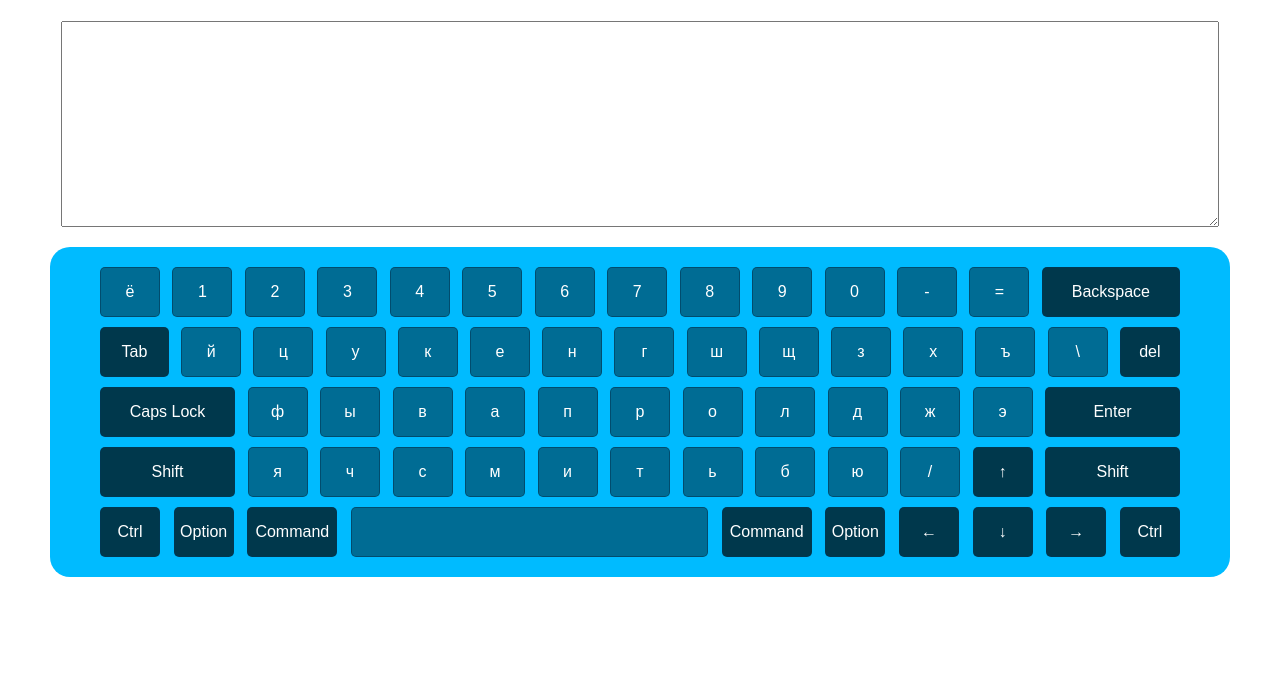
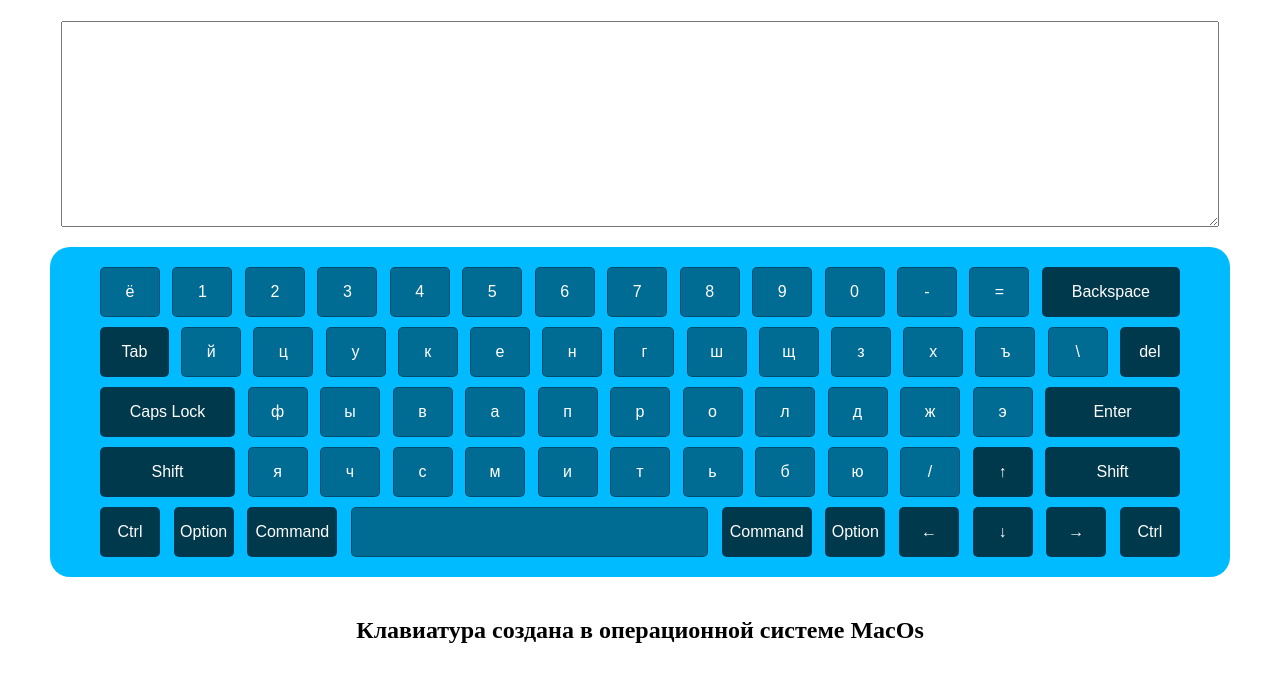
Before and after one commit to khaleeva/virtual-keyboard, a website built with webpack: page src/index.html in a window 1280 px wide. Shown: the part 79-760 px from the top of the page. Built offline with nearby package versions, Linux system fonts and the light colour scheme.

Commit message:
refactor: update render all dom elements from js

```diff
--- a/src/index.js
+++ b/src/index.js
@@ -6,31 +6,32 @@ import {Buttons} from "./js/Buttons";
 
 
 window.onload = function () {
-    const container = document.createElement('div')
-    container.classList.add('container')
-    const h1 = document.createElement('h1')
-    h1.innerText = 'Virtual Keyboard';
-    const textarea = document.createElement('textarea');
-    const keyboard = document.createElement('div')
-    keyboard.classList.add('keyboard')
-    textarea.rows = '10';
-    container.append(h1)
-    container.append(textarea)
-    container.append(keyboard)
-    document.querySelector('body').append(container)
-    renderButtonsToDom()
-
+    generateHtml();
+    if(document.querySelector('.keyboard')){
+        renderButtonsToDom();
+    }
 
 }
 
 
+const generateHtml= () => {
+    document.querySelector('body').innerHTML = `<div class="container">
+            <h1>Virtual Keyboard</h1>
+            <textarea rows="10"></textarea>
+            <div class="keyboard"></div>
+            <h2>Клавиатура создана в операционной системе MacOs</h2>
+        </div>`
+}
+
+
 const renderButtonsToDom = () => {
-
     const keyboard = document.querySelector('.keyboard')
     generateButton(macKeyboardRU).forEach(btn => {
         keyboard.append(btn.generateButtons())
     })
 }
+
+
 
 const generateButton = (data) => {
     const textArea = document.querySelector('textarea');
--- a/src/js/keyboard-ru.js
+++ b/src/js/keyboard-ru.js
@@ -1,6 +1,5 @@
 export const macKeyboardRU = [
 
-    // {"key": "`", "code": "Backquote", "width": "1"},
     {"key": "ё", "code": "Backslash", "width": "1", 'type': ''},
     {"key": "1", "code": "Digit1", "width": "1", 'type': ''},
     {"key": "2", "code": "Digit2", "width": "1", 'type': ''},
```
Also changed, not shown: src/index.html (+1 -3 lines).
